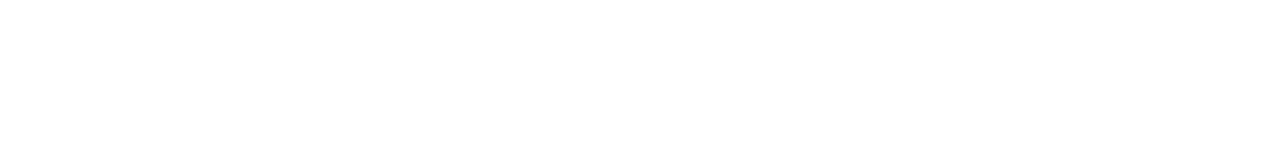
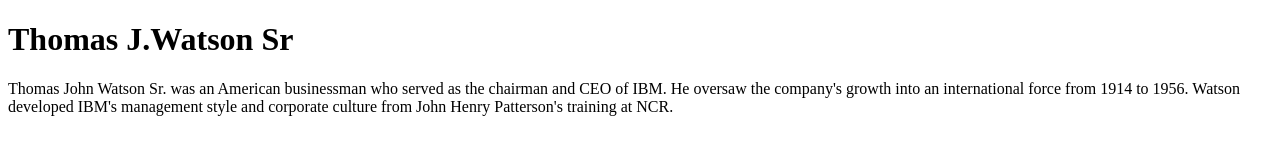
Before and after one commit to heraldcollegektm/isa-workshop, a plain HTML site: page Workshop 1/thomas-watson/index.html in a window 1280 px wide. Drawn offline with Linux system fonts and the light colour scheme.

Commit message:
add: intro paragraph

```diff
--- a/Workshop 1/thomas-watson/index.html
+++ b/Workshop 1/thomas-watson/index.html
@@ -6,6 +6,7 @@
 </head>
 
 <body>
-
+        <h1>Thomas J.Watson Sr</h1>
+        <p>Thomas John Watson Sr. was an American businessman who served as the chairman and CEO of IBM. He oversaw the company's growth into an international force from 1914 to 1956. Watson developed IBM's management style and corporate culture from John Henry Patterson's training at NCR.</p>
 </body>
 </html>
```
